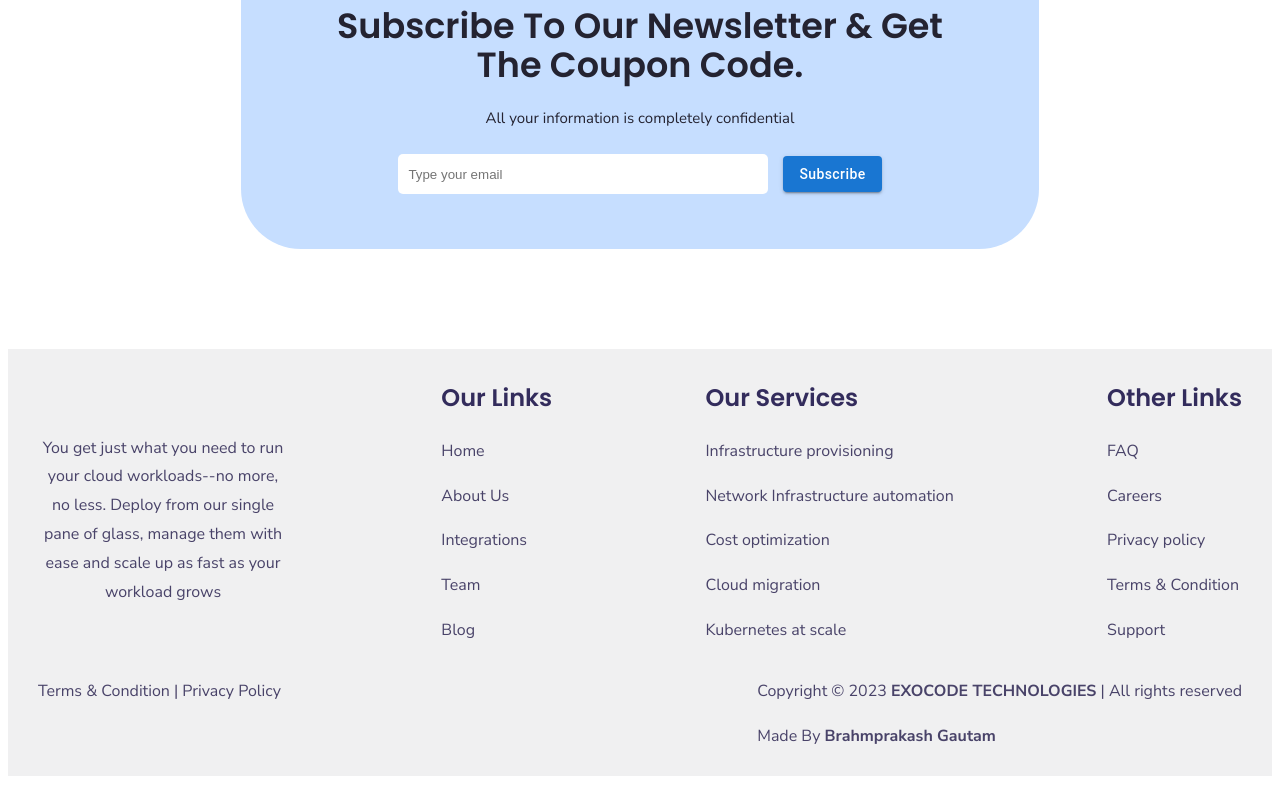
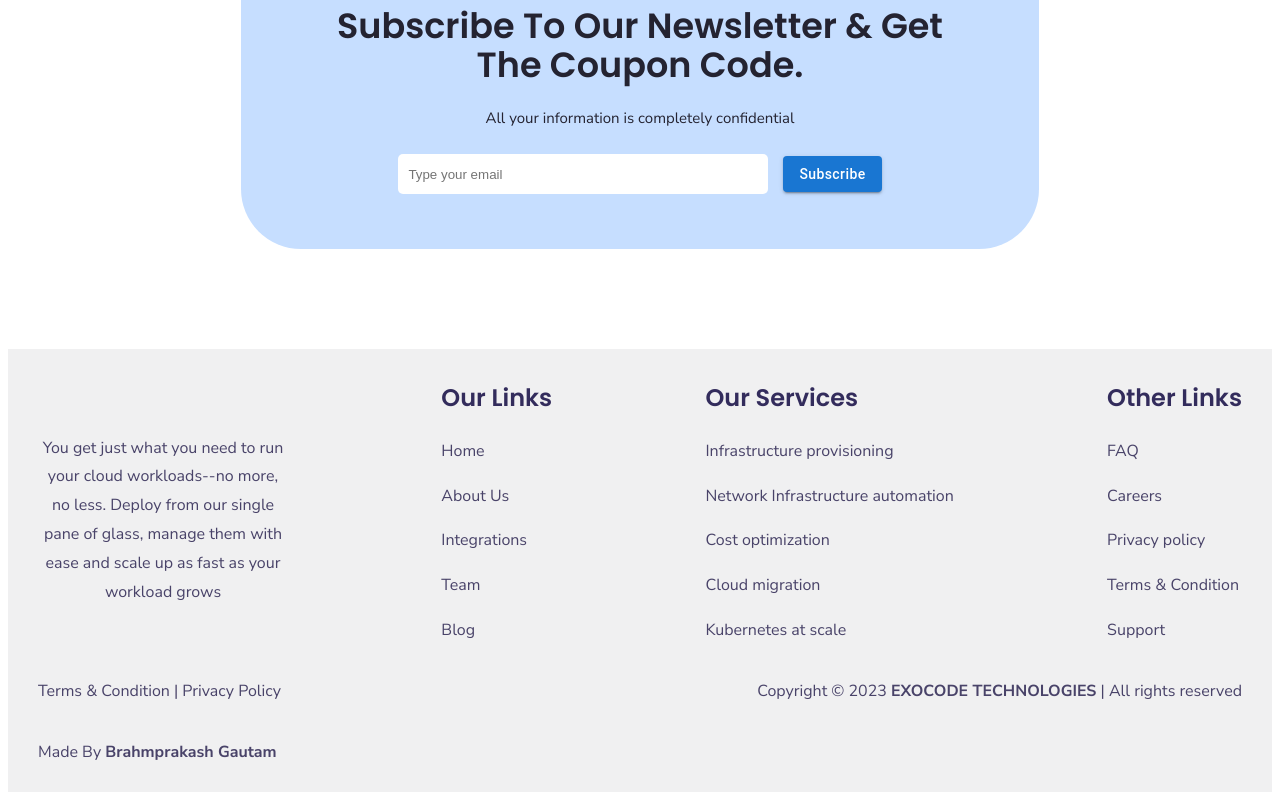
Before and after one commit to bpgautam2003/Xerocode-Website, a React (Vite) app: page / in a window 1280 px wide. Shown: the part 9086-9886 px from the top of the page. Built offline with nearby package versions, Linux system fonts and the light colour scheme.

Commit message:
Update Footer.jsx

```diff
--- a/src/Components/Footer.jsx
+++ b/src/Components/Footer.jsx
@@ -39,13 +39,14 @@ const Footer = () => {
 
       <div className="footer-2">
         <p>Terms & Condition | Privacy Policy </p>
-        <div>
-          <p>Copyright © 2023 <span>EXOCODE TECHNOLOGIES</span> | All rights
-          reserved </p>
-          <p>Made By <span>Brahmprakash Gautam</span></p>
-        </div>
+        <p>Copyright © 2023 <span>EXOCODE TECHNOLOGIES</span> | All rights
+          reserved
+
+        </p>
 
       </div>
+      <div className="madeby">
+      <p>Made By <span>Brahmprakash Gautam</span></p> </div>
     </div>
   );
 };
```
